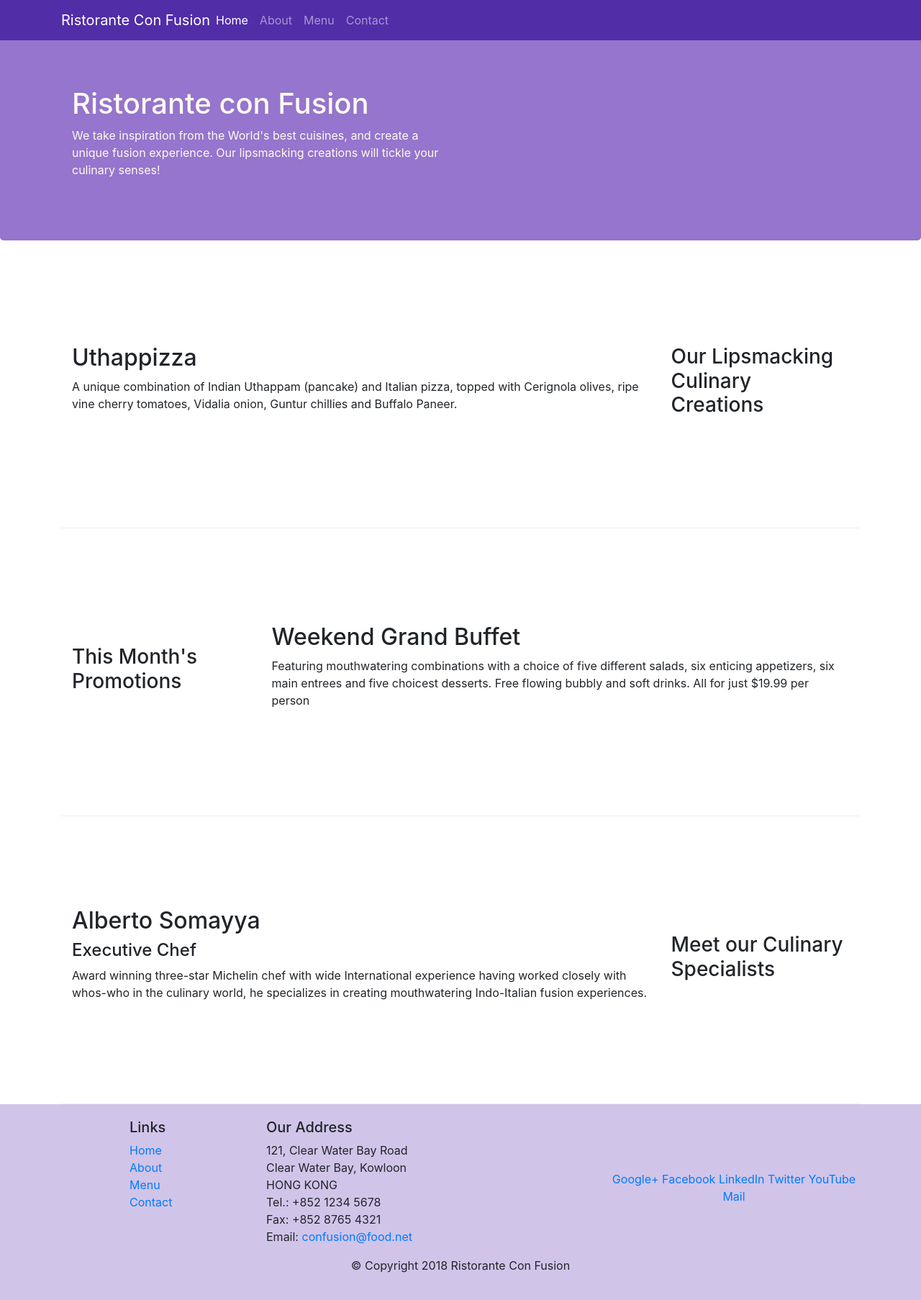
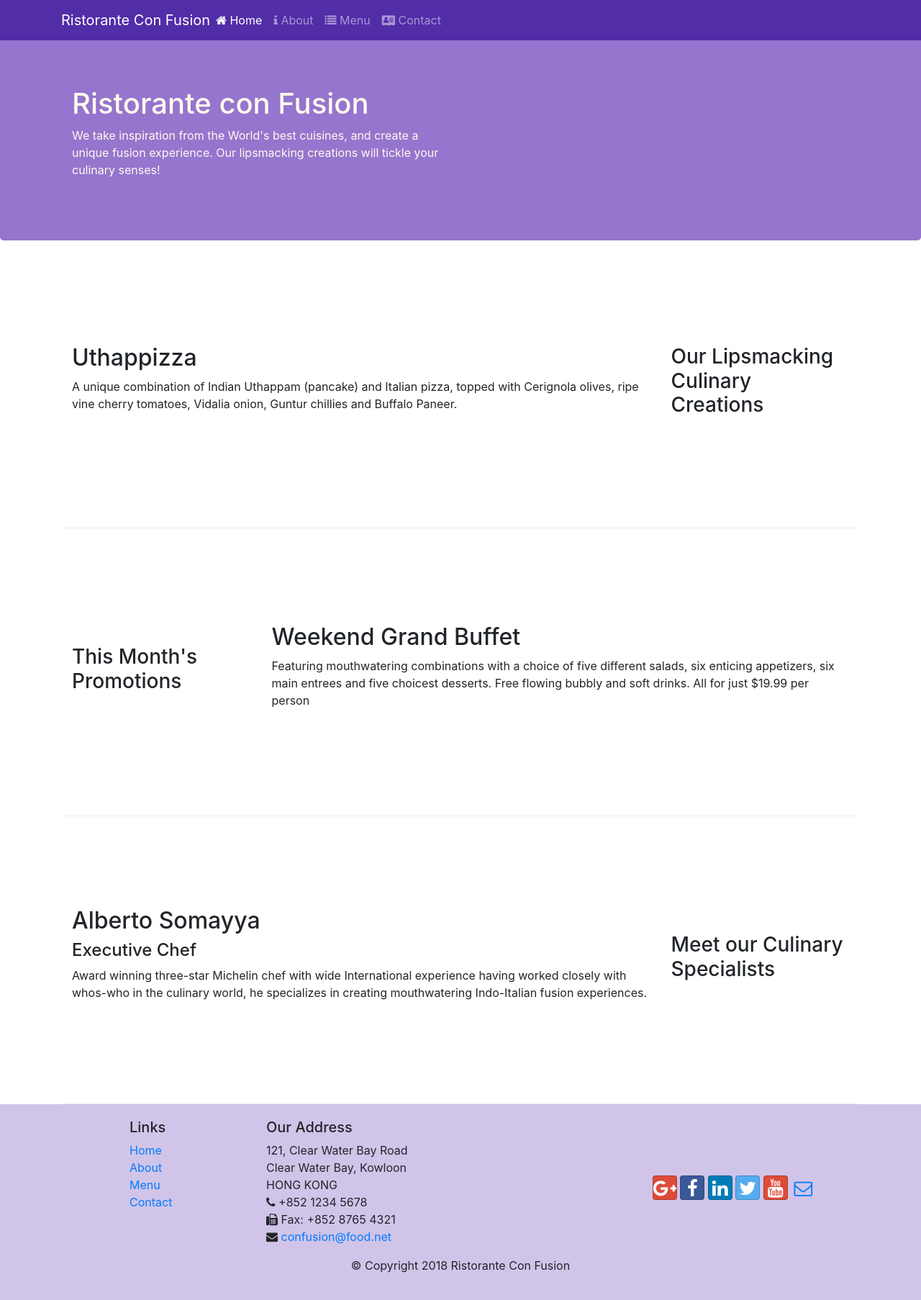
Before and after one commit to Abel-Slk/restaurant-app-bootstrap, a website: page index.html in a window 1280 px wide. Shown: the whole page at 72% size. Drawn offline with nearby package versions, Linux system fonts and the light colour scheme.

Commit message:
Icon Fonts

```diff
--- a/css/styles.css
+++ b/css/styles.css
@@ -45,8 +45,8 @@
 body {
     padding: 50px 0px 0px 0px; /* The navbar was hiding part of the jumbotron. In order to avoid that, what I'm going to do is to my body, I'm going to give a padding of 50 pixel on the top so that those 50 pixels will be left for the navigation bar to cover. Whenever you are using a fixed top navigation bar it's a good idea to give this padding to the body of your webpage so that the navigation doesn't cover the topmost element in the body of your webpage.  */
 
-    /* z-index: 0;  */
-    /* to make sure that the body is below everything else? Not sure why he included it here - cause "z-index only affects elements that have a position value other than static (the default)" */
+    z-index: 0;
+    /* to make sure that the body is below everything else? Not sure why he included it here at the same time he was adding padding to fix navbar overlapping jumbotron... I tried commenting z-index out and nothing changes... And "z-index only affects elements that have a position value other than static (the default)" */
 }
 
 .navbar-dark {
--- a/index.html
+++ b/index.html
@@ -9,6 +9,10 @@
 
         <!-- Bootstrap CSS -->
         <link rel="stylesheet" href="node_modules/bootstrap/dist/css/bootstrap.min.css">
+
+        <!-- Icon Fonts and Social - after Bootstrap and before custom CSS -->
+        <link rel="stylesheet" href="node_modules/font-awesome/css/font-awesome.min.css">
+        <link rel="stylesheet" href="node_modules/bootstrap-social/bootstrap-social.css">
 
         <!-- Custom CSS -->
         <link rel="stylesheet" href="css/styles.css">
@@ -27,24 +31,29 @@
             <button class="navbar-toggler" type="button" data-toggle="collapse" data-target="#Navbar"> <!--data-toggle attr is using JS-->
                 <span class="navbar-toggler-icon"></span> <!--applying this class to a span el introduces a 3-line toggler icon -->
             </button>
+            <!-- note: we're not specifying for which screen sizes this navbar-toggler button should appear - but it automatically appears only for xs sizes (width < 576px)! I guess this is Bootstrap's "mobile first" stuff - they just assume that you would need navbar-toggler for mobile screens (xs) only! And so they've built in the size into some class already (prob navbar-toggler) -->
 
             <a class="navbar-brand mr-auto" href="#">Ristorante Con Fusion</a>
             <!-- brand is ex for your company name or logo; we'll just use it to get to the top of the home page -->
             <!-- mr-auto is here for the same reason as in ul - and it'll become active if the ul gets collapsed -->
 
             <div class="collapse navbar-collapse" id="Navbar">
-                <ul class="navbar-nav mr-auto"> <!-- navbar-nav for links; mr-auto is to set the right margin as big as possible (push the content as left as possible) -->
+                <ul class="navbar-nav mr-auto"> <!--  navbar-nav class is to specify that the items should be displayed inline inside the navigation bar; mr-auto is to set the right margin as big as possible (push the content as left as possible) -->
                     <li class="nav-item active"> <!-- nav-item allows li to be displayed horizontally as links -->
-                        <a class="nav-link" href="#">Home</a>
+                        <a class="nav-link" href="#"><span class="fa fa-home"></span> Home</a>
+                        <!--span can be used like this just to make use of certain classes! (It doesn't even have to have content inside!) -->
+                        <!-- can use either span or i for Font Icons-->
+                        <!--notice the whitespace between the span el and Home-->
+                        <!-- he also had fa-lg everywhere (for larger-sized icons), but it seems to be too big compared to the text -->
                     </li>
                     <li class="nav-item">
-                        <a class="nav-link" href="aboutus.html">About</a>
+                        <a class="nav-link" href="aboutus.html"><span class="fa fa-info"></span> About</a>
                     </li>
                     <li class="nav-item">
-                        <a class="nav-link" href="#">Menu</a>
+                        <a class="nav-link" href="#"><span class="fa fa-list"></span> Menu</a>
                     </li>
                     <li class="nav-item">
-                        <a class="nav-link" href="#">Contact</a>
+                        <a class="nav-link" href="#"><span class="fa fa-address-card"></span> Contact</a>
                     </li>
                 </ul>
             </div>
@@ -52,8 +61,8 @@
         </div>
     </nav>
 
-    <header class="jumbotron"> <!--to make it stand out-->
-        <div class="container"> <!--so that w/e is inside this div will be constrained by the width of this container (the container class in Bootstrap4 has margins by deafult - and if we don't enclose our stuff in a container, the content will take the whole width of the page)-->
+    <header class="jumbotron"> <!-- A jumbotron is used to showcase key content on a website -->
+        <div class="container"> <!--We use the container class to keep content within a fixed width on the screen, determined by the size of the screen. (the container class in Bootstrap4 has margins by default) The alternative is to use the container-fluid class to make the content automatically to span the full width of the screen. -->
             <div class="row row-header">
                 <div class="col-12 col-sm-6"> <!--occupy 12 columns (the entire row) for extra small screen sizes) and 6 cols (half the row) for small and above -->
                     <h1>Ristorante con Fusion</h1>
@@ -122,19 +131,25 @@
 		              121, Clear Water Bay Road<br>
 		              Clear Water Bay, Kowloon<br>
 		              HONG KONG<br>
-		              Tel.: +852 1234 5678<br>
-		              Fax: +852 8765 4321<br>
-		              Email: <a href="mailto:confusion@food.net">confusion@food.net</a>
+		              <i class="fa fa-phone "></i> +852 1234 5678<br> <!-- he also had fa-lg, but it seems to be too big compared to the text -->
+		              <i class="fa fa-fax "></i> Fax: +852 8765 4321<br> <!--the fax icon is not informative though! So in case of fax perhaps better just write "Fax: "! -->
+		              <i class="fa fa-envelope "></i> <a href="mailto:confusion@food.net">confusion@food.net</a>
 		           </address>
                 </div>
                 <div class="col-12 col-sm-4 align-self-center"> <!--earlier we used "align-items-center" ON A ROW - to vertically align all items in that row. But here we need to vertically align only the content in one COLUMN (the 3rd col - leaving the first two as they are) - and the class for this is align-self-center -->
-                    <div class="text-center">
-                        <a href="http://google.com/+">Google+</a>
-                        <a href="http://www.facebook.com/profile.php?id=">Facebook</a>
-                        <a href="http://www.linkedin.com/in/">LinkedIn</a>
-                        <a href="http://twitter.com/">Twitter</a>
-                        <a href="http://youtube.com/">YouTube</a>
-                        <a href="mailto:">Mail</a>
+                    <div class="text-center"> <!-- I wonder why did we use a separate div for this? -->
+                        <a class="btn btn-social-icon btn-google" href="http://google.com/+"><i class="fa fa-google-plus fa-lg"></i></a>
+                        <!-- btn stuff in <a> is Bootstrap's classes - and they make a link look REALLY like a BUTTON.
+                        And fa classes in <i> (from Font Awesome that we downloaded separately) create CONTENT inside those buttons!
+                        Remove btn classes from <a> / fa classes from <i> to see the difference!
+                        (Ex btn-google just creates red Google background - but the content is done by fa-google-plus!) -->
+                        <a class="btn btn-social-icon btn-facebook" href="http://www.facebook.com/profile.php?id="><i class="fa fa-facebook fa-lg"></i></a>
+                        <a class="btn btn-social-icon btn-linkedin" href="http://www.linkedin.com/in/"><i class="fa fa-linkedin fa-lg"></i></a>
+                        <a class="btn btn-social-icon btn-twitter" href="http://twitter.com/"><i class="fa fa-twitter fa-lg"></i></a>
+                        <a class="btn btn-social-icon btn-google" href="http://youtube.com/"><i class="fa fa-youtube fa-lg"></i></a> <!-- note that Youtube uses btn-google! So btn-google is for all Google products! -->
+
+                        <!--the last one is just our mail - it doesn't have a fixed social media design - so we'll style it ourselves: -->
+                        <a class="btn btn-social-icon" href="mailto:"><i class="fa fa-envelope-o fa-lg"></i></a>
                     </div>
                 </div>
            </div>
--- a/package.json
+++ b/package.json
@@ -15,6 +15,8 @@
   },
   "dependencies": {
     "bootstrap": "^4.0.0",
+    "bootstrap-social": "^5.1.1",
+    "font-awesome": "^4.7.0",
     "jquery": "^3.3.1",
     "popper.js": "^1.12.9"
   }
```
Also changed, not shown: aboutus.html (+21 -14 lines), 1 other file.
